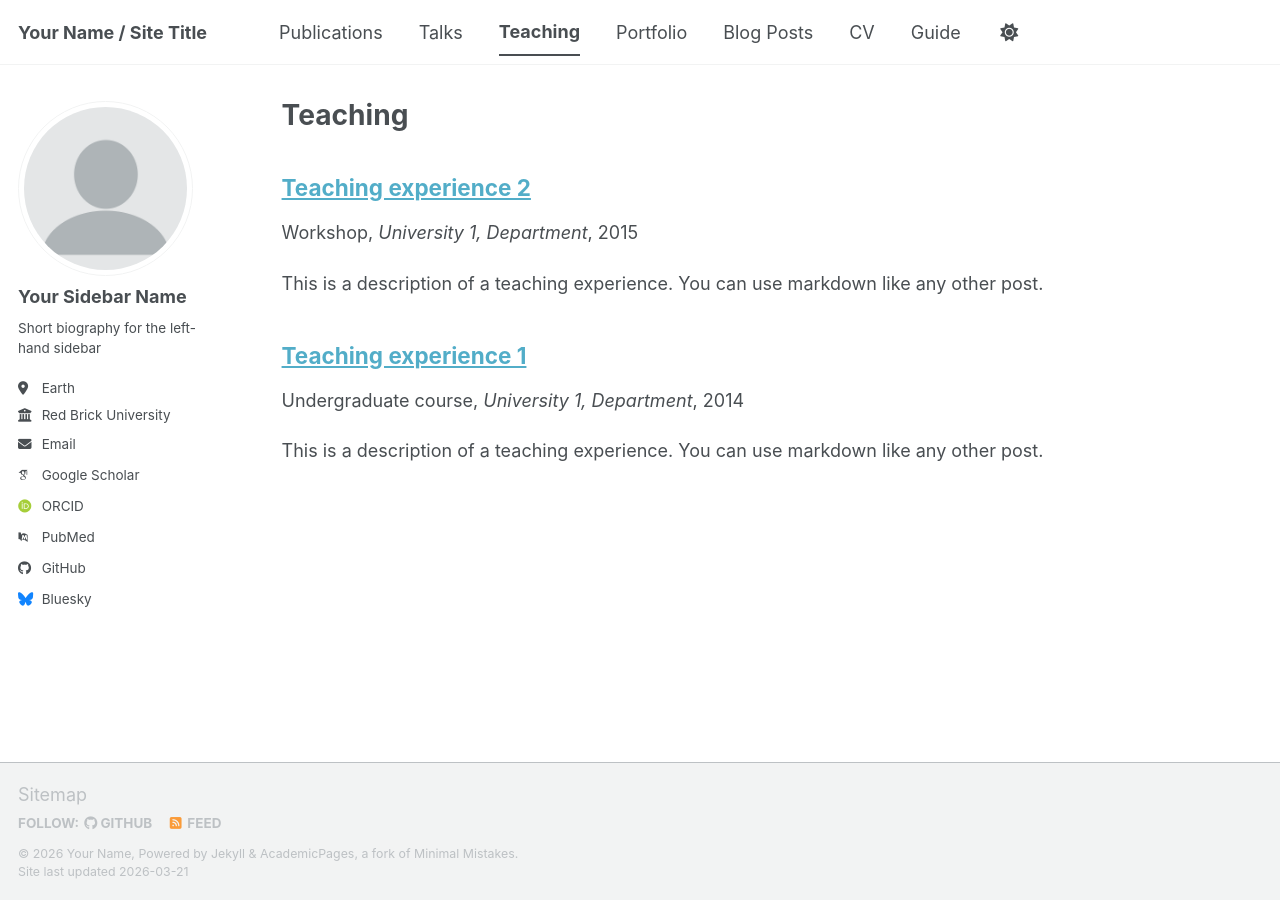
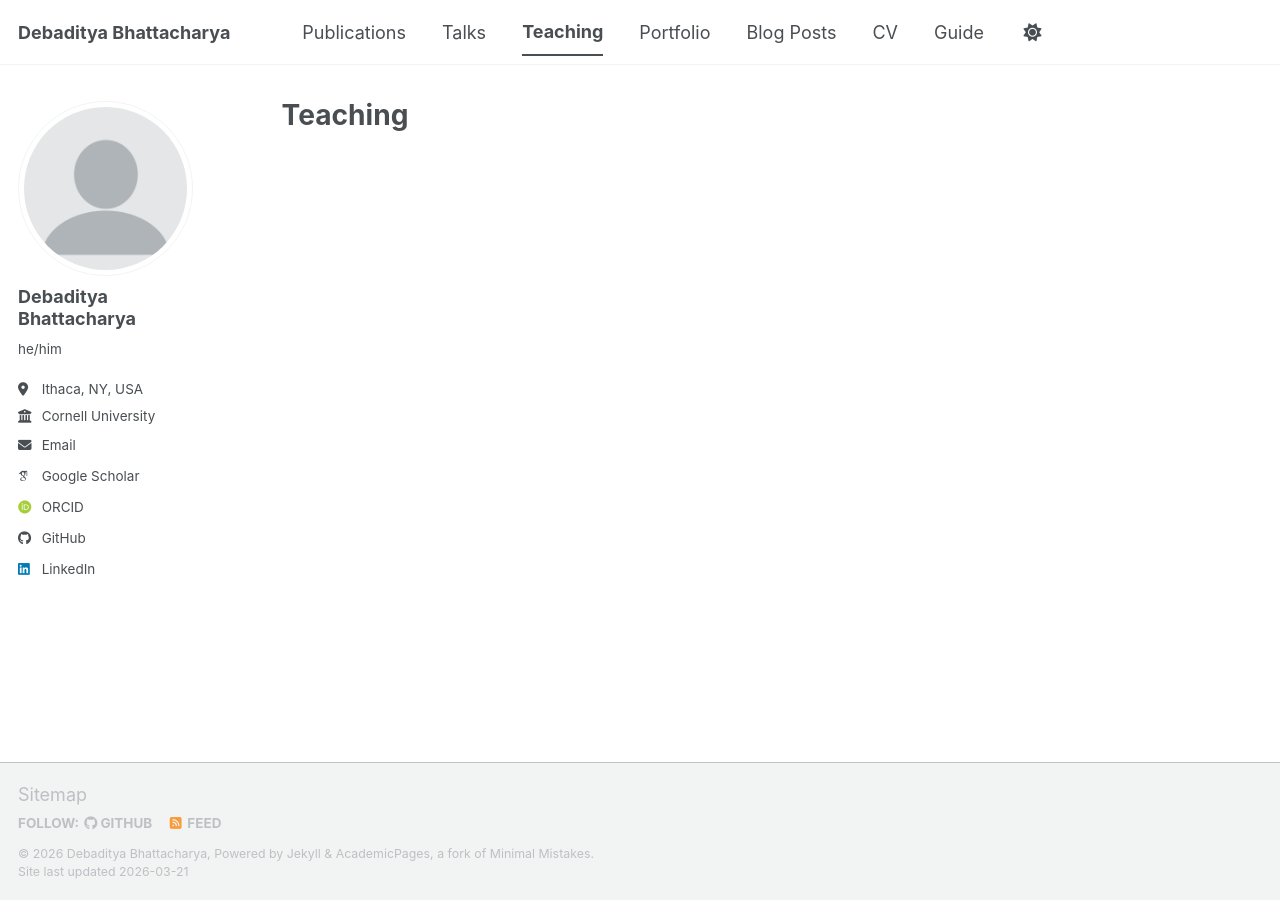
Before and after one commit to tipsyfermion/tipsyfermion.github.io, a Jekyll site: the page built from _pages/teaching.html, in a window 1280 px wide. Built offline with Jekyll 4.4.1, drawn with Linux system fonts in a browser that asks for light colours; some web fonts are replaced; a script bundle is joined from its source files by our own code; library files that are not in the unit come from our copies.

Commit message:
Update site configuration with personal details and links

```diff
--- a/_config.yml
+++ b/_config.yml
@@ -9,14 +9,14 @@
 # Basic Site Settings
 locale                   : "en-US"
 site_theme               : "default" # The available themes options are "default", "air", "sunrise", "mint", "dirt" and "contrast"
-title                    : "Your Name / Site Title"
+title                    : "Debaditya Bhattacharya"
 title_separator          : "-"
-name                     : &name "Your Name"
-description              : &description "Your Name's academic portfolio"   # Update this with a general description of your site, this is the default if not overridden by a page
-url                      : https://academicpages.github.io # The base hostname & protocol for your site e.g. "https://[your GitHub username].github.io",
+name                     : &name "Debaditya Bhattacharya"
+description              : &description "Debaditya Bhattacharya's academic portfolio"   # Update this with a general description of your site, this is the default if not overridden by a page
+url                      : https://debbh.me # The base hostname & protocol for your site e.g. "https://[your GitHub username].github.io",
                                                            # or if you already have some other page hosted on Github then use "https://[your GitHub username].github.io/[Your Repo Name]"
 baseurl                  : "" # the subpath of your site, e.g. "/blog"
-repository               : "academicpages/academicpages.github.io"
+repository               : "tipsyfermion/tipsyfermion.github.io"
 
 # Site Author - The following control what appear as part of the author content on the side bar.
 #               If a field is blank the icon and link will not appear, otherwise it will be shown.
@@ -24,24 +24,24 @@ repository               : "academicpages/academicpages.github.io"
 author:
   # Biographic information
   avatar           : "profile.png"
-  name             : "Your Sidebar Name"
-  pronouns         : # example: "she/her"
-  bio              : "Short biography for the left-hand sidebar"
-  location         : "Earth"
-  employer         : "Red Brick University"
+  name             : "Debaditya Bhattacharya"
+  pronouns         : "he/him"
+  bio              : ""
+  location         : "Ithaca, NY, USA"
+  employer         : "Cornell University"
   uri              : # URL
-  email            : "none@example.org"
+  email            : "db799@cornell.edu"
 
   # Academic websites
   academia         : # URL
   arxiv            : # URL - Update with the correct link to your profile
-  googlescholar    : "https://scholar.google.com/citations?user=PS_CX0AAAAAJ"
+  googlescholar    : "https://scholar.google.com/citations?user=oY1SE1oAAAAJ&hl=en"
   inspire-hep      : # URL
   impactstory      : # URL
-  orcid            : "https://orcid.org/yourorcidurl"
+  orcid            : "https://orcid.org/0000-0002-9217-1813"
   semantic         : # URL
   ssrn             : # URL
-  pubmed           : "https://www.ncbi.nlm.nih.gov/pubmed/?term=john+snow"
+  pubmed           : # URL
   researchgate     : # URL
   scopus           : # URL
   zotero           : # URL
@@ -51,13 +51,13 @@ author:
   bitbucket        : # Username - Update with your username on the site
   codepen          : # Username
   dribbble         : # Username
-  github           : "academicpages"
+  github           : "tipsyfermion"
   kaggle           : # Username
   stackoverflow    : # User number or user number and name (i.e., use "1" or "1/jeff-atwood")
 
   # Social media
   artstation       : # Username
-  bluesky          : "bsky.app" # Replace this with you Bluesky username
+  bluesky          : # Username
   facebook         : # Username
   flickr           : # Username
   foursquare       : # Username
@@ -66,7 +66,7 @@ author:
   keybase          : # Username
   instagram        : # Username
   lastfm           : # Username
-  linkedin         : # Username
+  linkedin         : "debbh"
   mastodon         : # URL
   medium           : # URL
   pinterest        : # Username
@@ -84,8 +84,8 @@ author:
 
 # Publication Category - The following the list of publication categories and their headings
 publication_category:
-  books:
-    title: 'Books'
+  #books:
+  #  title: 'Books'
   manuscripts:
     title: 'Journal Articles'
   conferences:
@@ -221,9 +221,9 @@ kramdown:
 
 # These settings control the types of collections used by the template
 collections:
-  teaching:
-    output: true
-    permalink: /:collection/:path/
+  #teaching:
+  #  output: true
+  #  permalink: /:collection/:path/
   publications:
     output: true
     permalink: /:collection/:path/
@@ -256,14 +256,14 @@ defaults:
       layout: single
       author_profile: true
   # _teaching
-  - scope:
-      path: ""
-      type: teaching
-    values:
-      layout: single
-      author_profile: true
-      share: true
-      comments: true
+  #- scope:
+  #    path: ""
+  #    type: teaching
+  #  values:
+  #    layout: single
+  #    author_profile: true
+  #    share: true
+  #    comments: true
   # _publications
   - scope:
       path: ""
```
